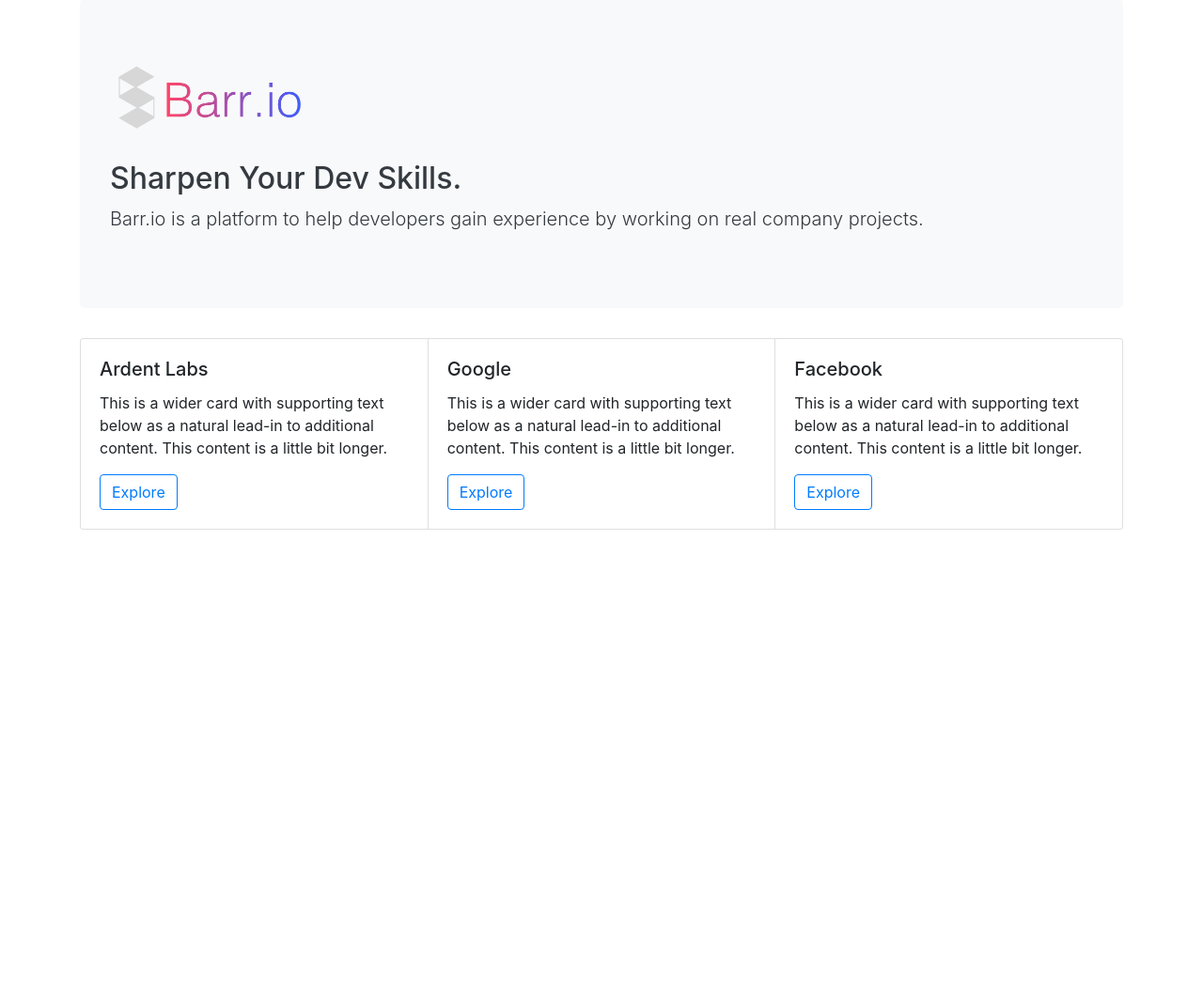
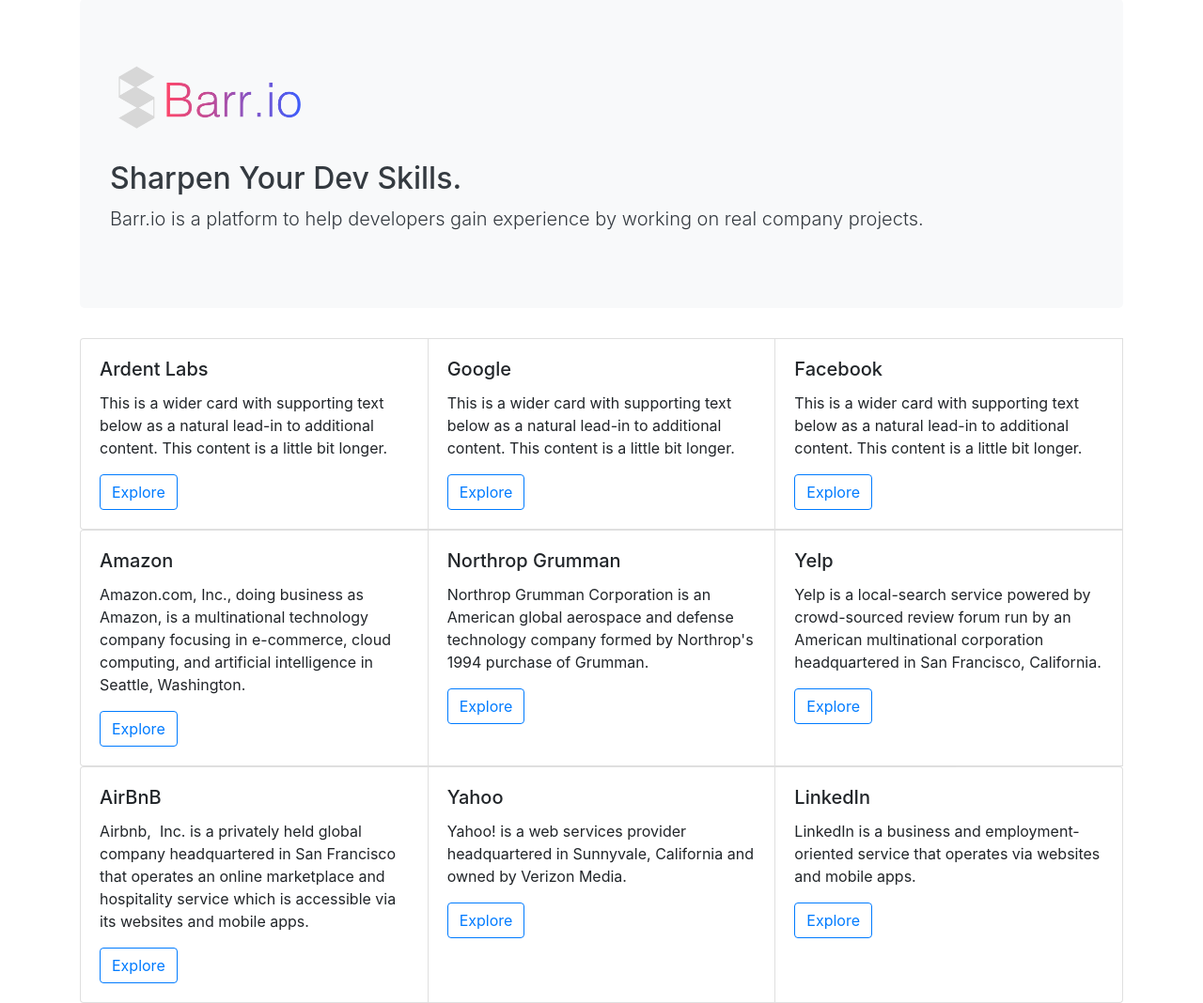
Before and after one commit to jerrylee1697/HackUCI19, a Flask app: page / in a window 1280 px wide. Shown: the part 81-1149 px from the top of the page at 94% size. Before the commit the page ends 645 px from the top, so only its background shows below. Run offline with Flask 2, Linux system fonts and the light colour scheme; some libraries are stand-ins or nearby versions.

Commit message:
try again

```diff
--- a/app/templates/index.html
+++ b/app/templates/index.html
@@ -19,7 +19,7 @@
     </div>
   </div>
   <div class="card">
-      <!-- <img class="card-img-top" src="{{url_for('static', filename='img/g.png')}}"> -->
+    <!-- <img class="card-img-top" src="https://upload.wikimedia.org/wikipedia/commons/4/4a/Logo_2013_Google.png" width="10%"> -->
     <div class="card-body">
       <h5 class="card-title">Google</h5>
       <p class="card-text">This is a wider card with supporting text below as a natural lead-in to additional content. This content is a little bit longer.</p>
@@ -34,4 +34,59 @@
       <a href="pages/Facebook_Projects"><button type="button" class="btn btn-outline-primary">Explore</button></a>
     </div>
 </div>
+
+<br>
+<br>
+<br>
+
+<div class="card-group">
+  <div class="card">
+    <!-- <img class="card-img-top" src="{{url_for('static', filename='img/al.jpeg')}}"> -->
+    <div class="card-body">
+      <h5 class="card-title">Amazon</h5>
+      <p class="card-text">Amazon.com, Inc., doing business as Amazon, is a multinational technology company focusing in e-commerce, cloud computing, and artificial intelligence in Seattle, Washington.</p>
+      <a href="pages/Ardent_Projects"><button type="button" class="btn btn-outline-primary">Explore</button></a>
+    </div>
+  </div>
+  <div class="card">
+    <!-- <img class="card-img-top" src="{{url_for('static', filename='img/g.png')}}"> -->
+    <div class="card-body">
+      <h5 class="card-title">Northrop Grumman</h5>
+      <p class="card-text">Northrop Grumman Corporation is an American global aerospace and defense technology company formed by Northrop's 1994 purchase of Grumman. </p>
+      <a href="pages/Google_Projects"><button type="button" class="btn btn-outline-primary">Explore</button></a>
+    </div>
+  </div>
+  <div class="card">
+    <!-- <img class="card-img-top" src="{{url_for('static', filename='img/fb.png')}}"> -->
+    <div class="card-body">
+      <h5 class="card-title">Yelp</h5>
+      <p class="card-text">Yelp is a local-search service powered by crowd-sourced review forum run by an American multinational corporation headquartered in San Francisco, California.</p>
+      <a href="pages/Facebook_Projects"><button type="button" class="btn btn-outline-primary">Explore</button></a>
+    </div>
+</div>
+<div class="card-group">
+  <div class="card">
+    <!-- <img class="card-img-top" src="{{url_for('static', filename='img/al.jpeg')}}"> -->
+    <div class="card-body">
+      <h5 class="card-title">AirBnB</h5>
+      <p class="card-text">A‌i‌r‌b‌n‌b‌, ‌ ‌I‌n‌c‌.‌ is a privately held global company headquartered in San Francisco that operates an online marketplace and hospitality service which is accessible via its websites and mobile apps.</p>
+      <a href="pages/Ardent_Projects"><button type="button" class="btn btn-outline-primary">Explore</button></a>
+    </div>
+  </div>
+  <div class="card">
+    <!-- <img class="card-img-top" src="{{url_for('static', filename='img/g.png')}}"> -->
+    <div class="card-body">
+      <h5 class="card-title">Yahoo</h5>
+      <p class="card-text">Yahoo! is a web services provider headquartered in Sunnyvale, California and owned by Verizon Media. </p>
+      <a href="pages/Google_Projects"><button type="button" class="btn btn-outline-primary">Explore</button></a>
+    </div>
+  </div>
+  <div class="card">
+    <!-- <img class="card-img-top" src="{{url_for('static', filename='img/fb.png')}}"> -->
+    <div class="card-body">
+      <h5 class="card-title">LinkedIn</h5>
+      <p class="card-text">LinkedIn is a business and employment-oriented service that operates via websites and mobile apps. </p>
+      <a href="pages/Facebook_Projects"><button type="button" class="btn btn-outline-primary">Explore</button></a>
+    </div>
+</div>
 {% endblock %}
```
Also changed, not shown: app.yaml (+14 -5 lines), requirements.txt (added, +7 -0 lines). Lines whose indentation alone changed are shown as unchanged.
